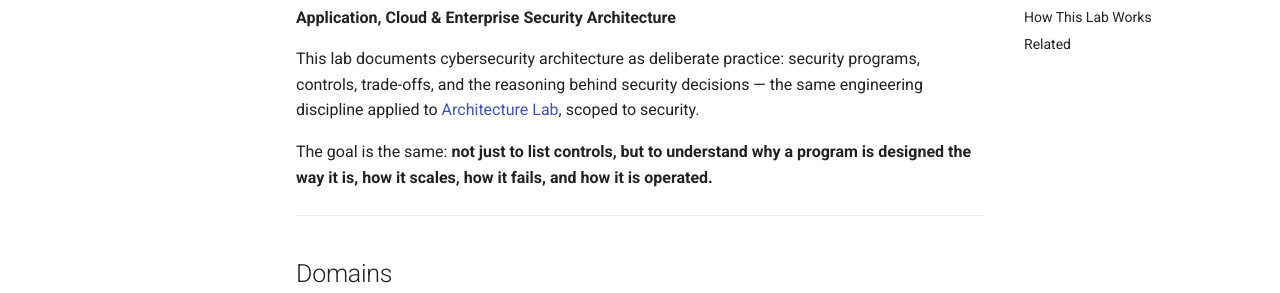
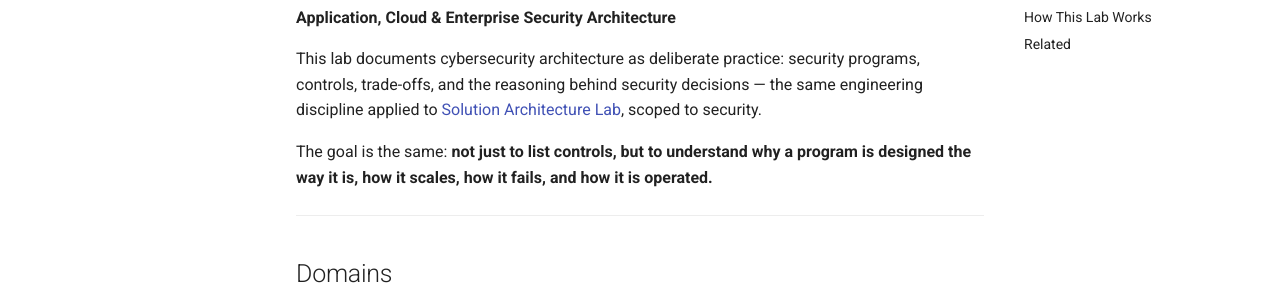
Before and after one commit to chanduazad001/cybersecurity-architecture-lab, an MkDocs documentation site: the page built from docs/index.md, in a window 1280 px wide and 1400 px high. Shown: the part 223-516 px from the top of the window. Built offline with MkDocs 1.6.1 and Material for MkDocs 9.7.7, drawn with Linux system fonts in a browser that asks for light colours; comment, search, counter and statistics services are not loaded; some of the changed text lies outside the part shown.

Commit message:
Fix links to renamed Solution Architecture Lab
architecture-lab was renamed to solution-architecture-lab; update the
cross-links here to match.

Co-Authored-By: Claude Sonnet 5 <noreply@anthropic.com>

```diff
--- a/docs/index.md
+++ b/docs/index.md
@@ -5,7 +5,7 @@
 This lab documents cybersecurity architecture as deliberate practice:
 security programs, controls, trade-offs, and the reasoning behind security
 decisions — the same engineering discipline applied to
-[Architecture Lab](https://chanduazad001.github.io/architecture-lab/),
+[Solution Architecture Lab](https://chanduazad001.github.io/solution-architecture-lab/),
 scoped to security.
 
 The goal is the same: **not just to list controls, but to understand why a
@@ -52,7 +52,7 @@ flowchart LR
 
 ## Related
 
-* [Architecture Lab](https://chanduazad001.github.io/architecture-lab/) — cloud architecture, platform engineering, and system design
+* [Solution Architecture Lab](https://chanduazad001.github.io/solution-architecture-lab/) — cloud architecture, platform engineering, and system design
 * [chanduazad001.github.io](https://chanduazad001.github.io/) — all labs
 
 ---
```
Also changed, not shown: README.md (+1 -1 lines).
